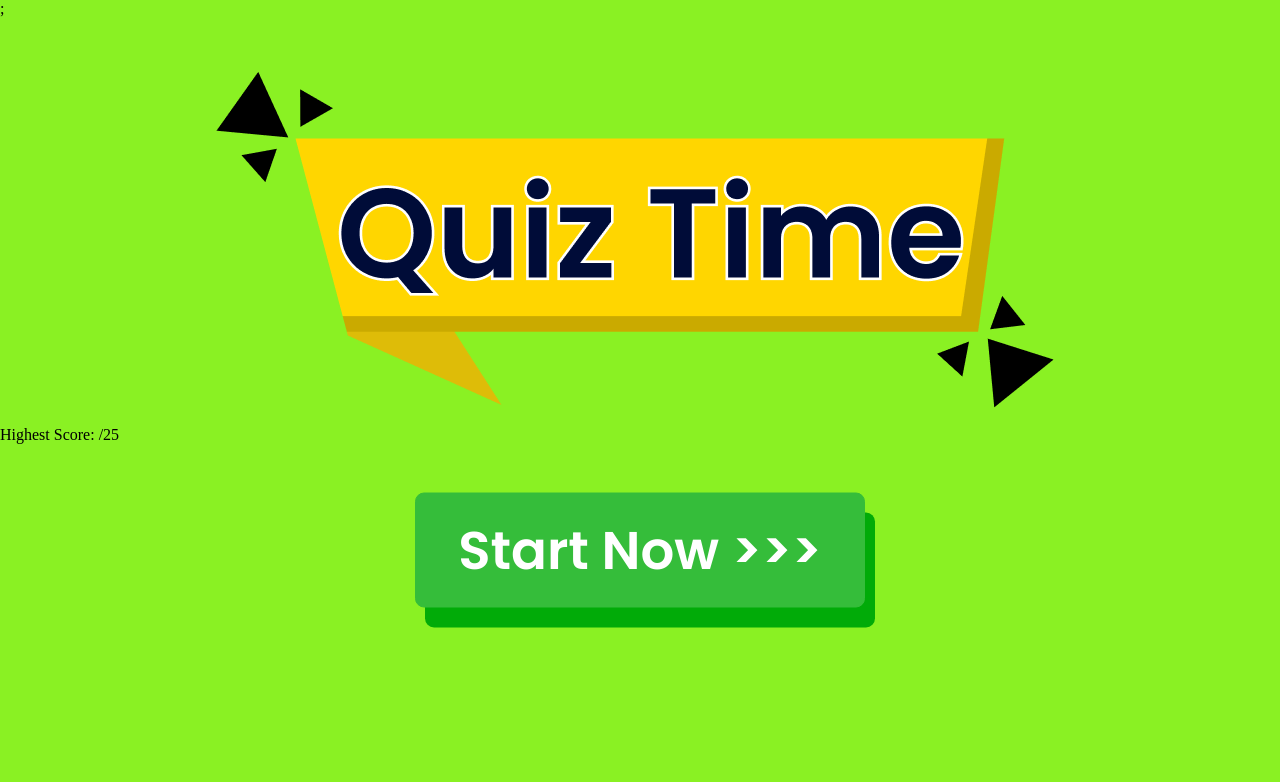
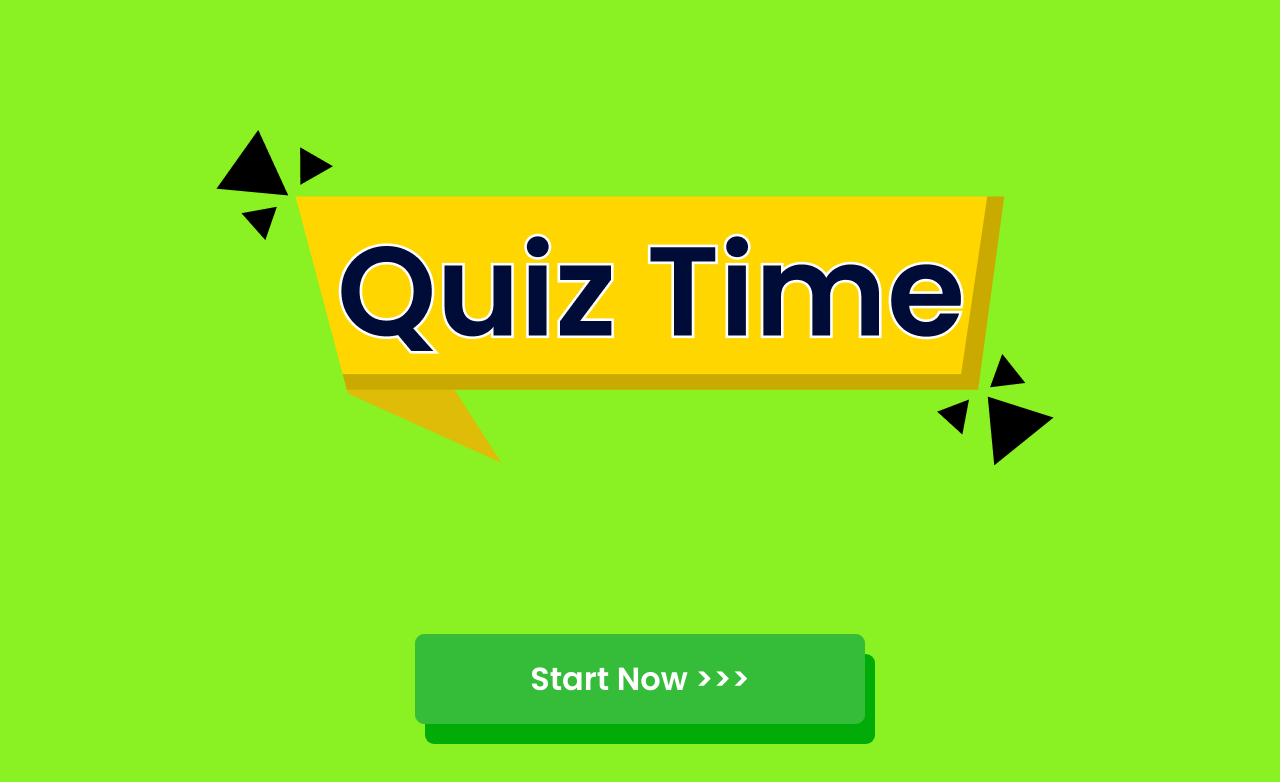
Before and after one commit to Basanta-khatri-0311/quiz_app, a plain HTML site: page index.html in a window 1280 px wide. Drawn offline with Linux system fonts and the light colour scheme.

Commit message:
done for a day

```diff
--- a/style.css
+++ b/style.css
@@ -1,34 +1,52 @@
-*{
+* {
   margin: 0;
   padding: 0;
   box-sizing: border-box;
 }
-body{
-    background-color:rgb(138, 241, 35);
+body {
+  display: flex;
+  justify-content: center;
+  align-items: center;
+  height: 100vh;
+  background-color: rgb(138, 241, 35);
 }
 
-.hero{
+.start-container{
+    text-align: center;
+}
+
+.hero {
   display: flex;
   justify-content: center;
   align-items: center;
   margin-top: 50px;
 }
 
-.start-btn{
-    position: absolute;
+.start-btn {
+  /* position: absolute;
   top: 50%;
   left: 50%;
-    transform: translate(-50%,-50%);
+  transform: translate(-50%, -50%); */
   margin-top: 150px;
-    width: 450px;
-    height: 115px;
-    font-size: 53px;
+  width: 80%;
+  max-width: 450px;
+  padding: 20px;
+  font-size: 2em;
   font-weight: 600;
+  border-radius: 9px;
   font-family: "poppins";
-    color: #FFFFFF;
-    background-color: #35BD3A;
-    border: 1px solid #35BD3A;
-    border-radius: 9px;
-    box-shadow: 10px 20px #01AB08;
+  color: #ffffff;
+  background-color: #35bd3a;
+  border: 1px solid #35bd3a;
+  box-shadow: 10px 20px #01ab08;
   cursor: pointer;
 }
+
+.score {
+  display: none;
+  margin-top: 300px;
+  font-size: 24px;
+  font-weight: 600;
+  text-align: center;
+  font-family: "poppins";
+}
```
Also changed, not shown: index.html (+0 -1 lines). Lines whose indentation alone changed are shown as unchanged.
